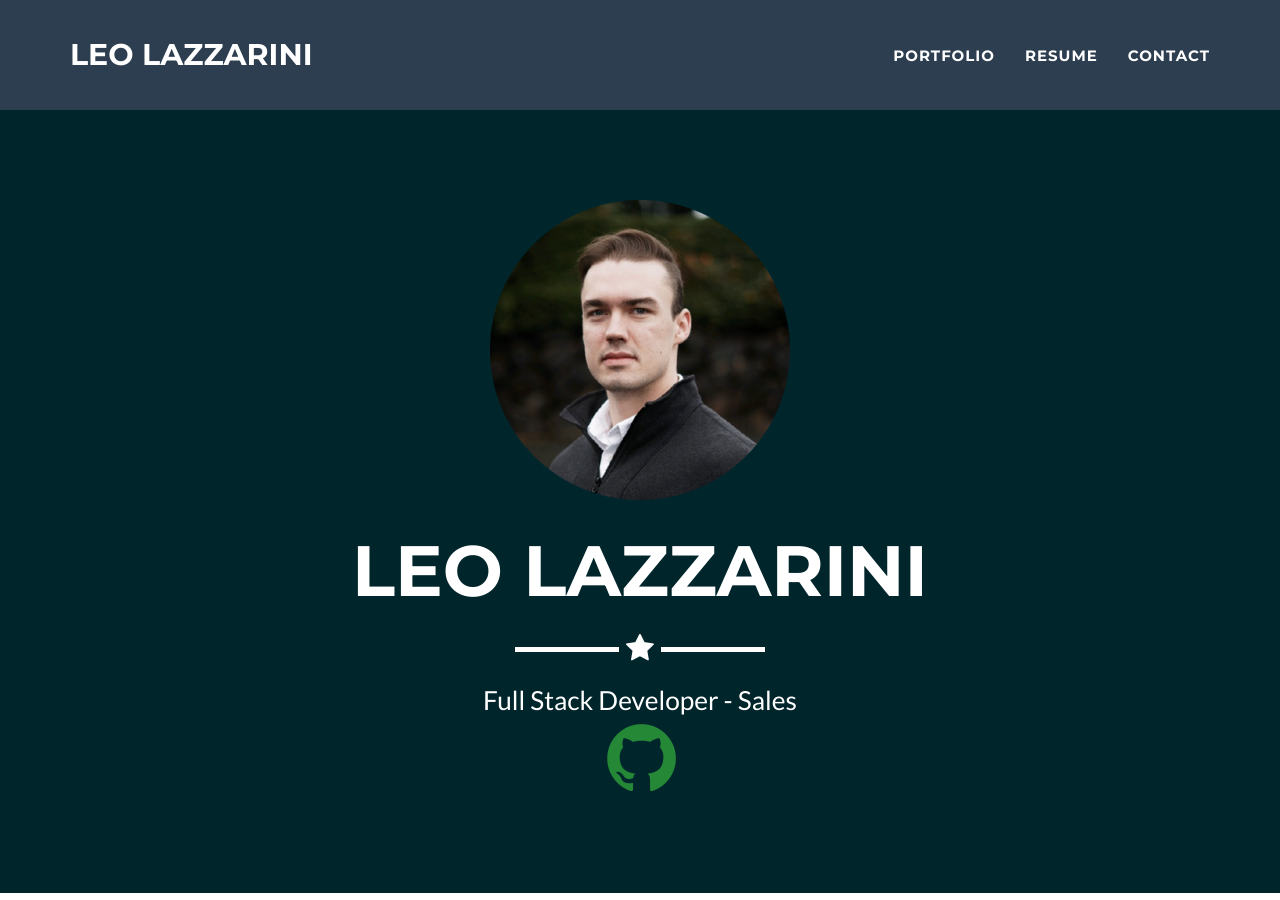
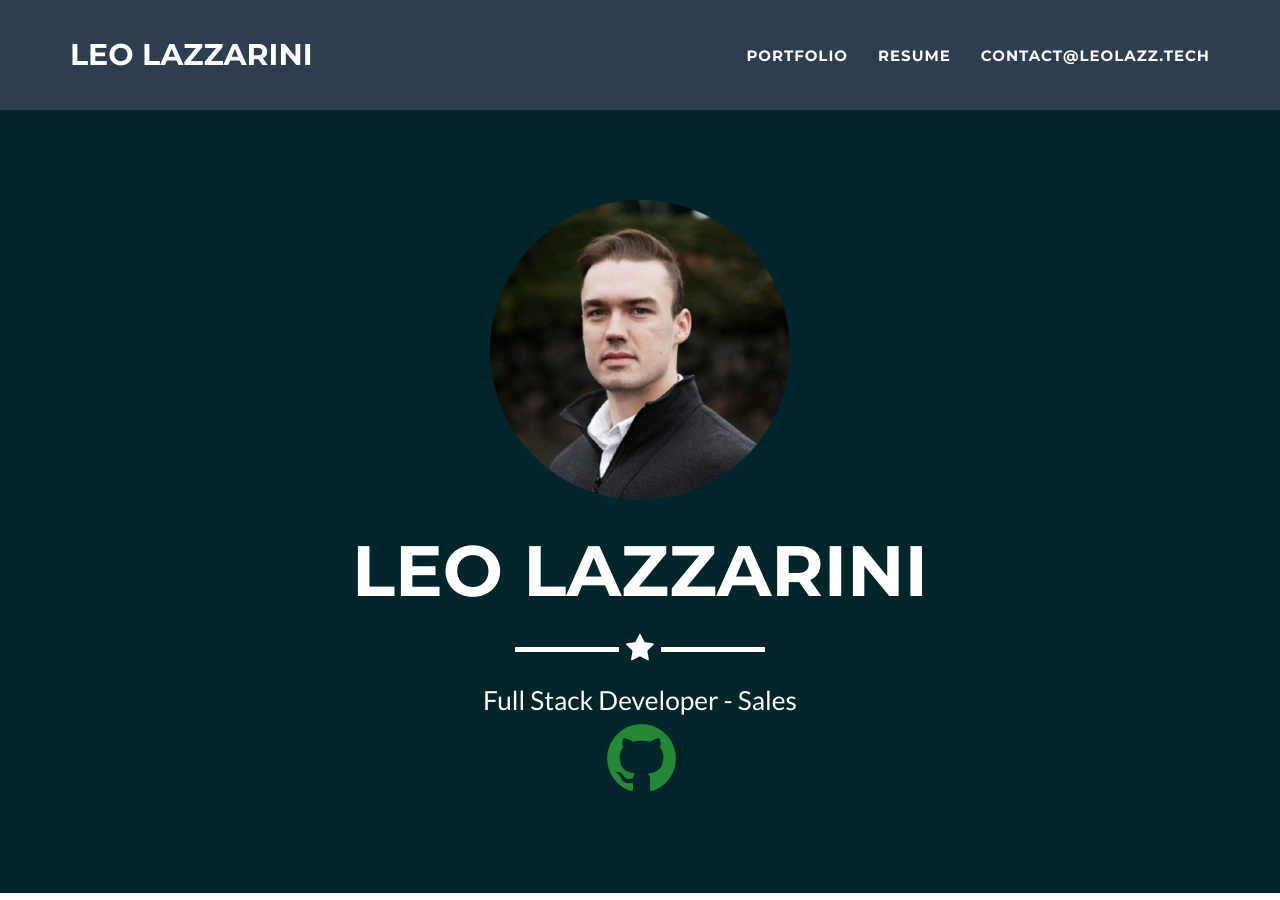
Before and after one commit to leolazz/Portfolio-Jekyll, a Jekyll site: the page built from _posts/2021-10-01-lazztech.markdown, in a window 1280 px wide and 900 px high. Built offline with Jekyll 4.4.1, drawn with Linux system fonts in a browser that asks for light colours.

Commit message:
updated nav

```diff
--- a/_includes/nav.html
+++ b/_includes/nav.html
@@ -15,6 +15,9 @@
         <span class="icon-bar"></span>
       </button>
       <a class="navbar-brand" href="#page-top">{{ site.title }}</a>
+      <h5>
+        <a class="a-light"></a>
+      </h5>
     </div>
 
     <!-- Collect the nav links, forms, and other content for toggling -->
@@ -30,7 +33,7 @@
           <a href="#resume" data-toggle="modal">Resume</a>
         </li>
         <li class="page-scroll">
-          <a href="#contact">Contact</a>
+          <a href="mailto:contact@leolazz.tech">contact@leolazz.tech</a>
         </li>
       </ul>
     </div>
```
